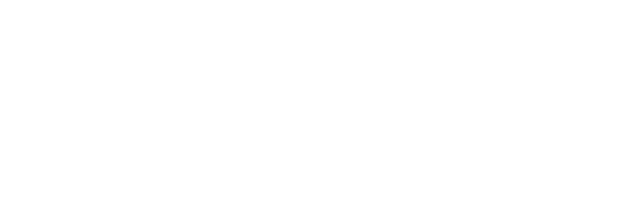
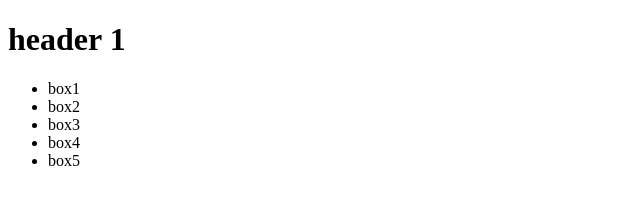
Before and after one commit to s-brown01/s-brown01.github.io, a plain HTML site: page practice/example-page.html in a window 1280 px wide. Shown: the whole page, without its empty margins (0-640 px from the left). Drawn offline with Linux system fonts and the light colour scheme.

Commit message:
added boxes and validated

```diff
--- a/practice/example-page.html
+++ b/practice/example-page.html
@@ -1,11 +1,31 @@
 <!DOCTYPE html>
 <html lang="en">
-<head>
-    <meta charset="UTF-8">
-    <meta name="viewport" content="width=device-width, initial-scale=1.0">
+  <head>
+    <!-- go to https://validator.w3.org to validate all code -->
+    <!-- ALWAYS VALIDATE CODE -->
+    <!-- we do not need the / on null elements like <meta /> -->
+    <meta charset="UTF-8" />
+    <meta name="viewport" content="width=device-width, initial-scale=1.0" />
     <title>Example Page</title>
-</head>
-<body>
-
-</body>
+  </head>
+  <body>
+    <!-- add wrapper to handle desktop size -->
+    <div id = "wrapper">
+      <header>
+        <!-- TODO: add logo and menu later-->
+      </header>
+      <main>
+        <!-- EVERY PAGE HAS TO HAVE AN H1 (for accessibility) -->
+        <h1>header 1</h1>
+        <!-- to make a flex box -->
+        <ul>
+          <li>box1</li>
+          <li>box2</li>
+          <li>box3</li>
+          <li>box4</li>
+          <li>box5</li>
+        </ul>
+      </main>
+    </div>
+  </body>
 </html>
```
